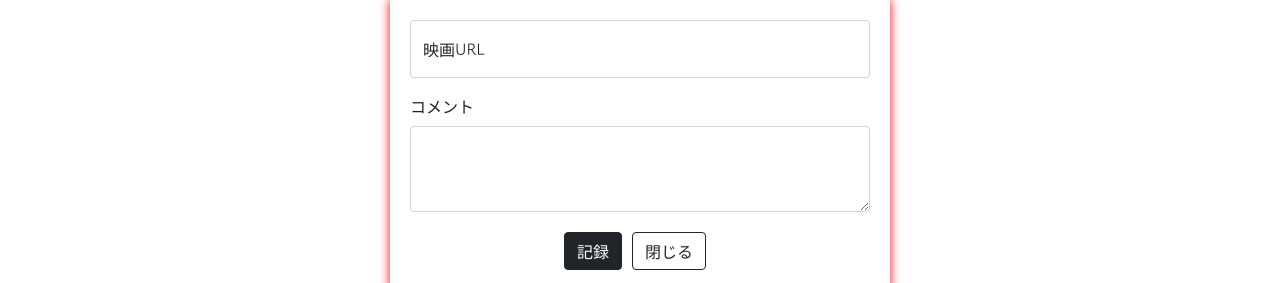
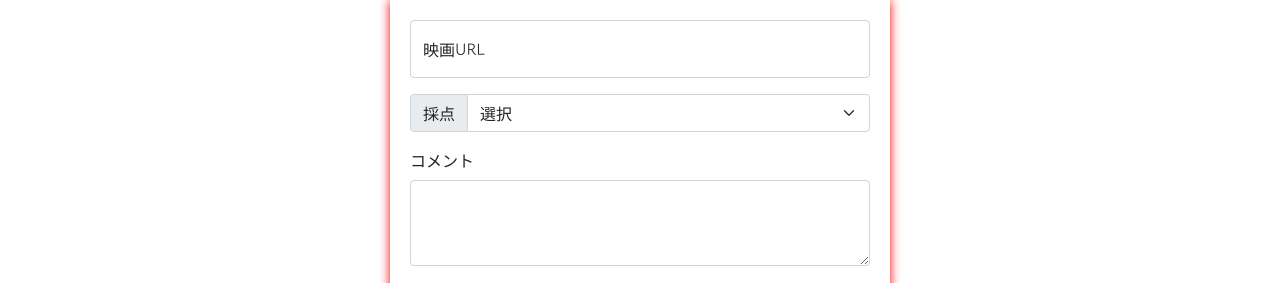
Before and after one commit to nori418/mypage, a plain HTML site: page index.html in a window 1280 px wide. Shown: the part 270-553 px from the top of the page. Drawn offline with nearby package versions, Linux system fonts and the light colour scheme.

Commit message:
Update index.html

```diff
--- a/index.html
+++ b/index.html
@@ -64,16 +64,16 @@
             margin: 20px auto 20px auto;
         }
 
-        .mypost{
-            width:500px;
-            margin:20px auto 20px auto;
+        .mypost {
+            width: 500px;
+            margin: 20px auto 20px auto;
             padding: 20px 20px 20px 20px;
 
             box-shadow: 0px 0px 10px 0px red;
 
         }
 
-        .mybtn{
+        .mybtn {
             display: flex;
             flex-direction: row;
             align-items: center;
@@ -83,7 +83,7 @@
 
         }
 
-        .mybtn > button{
+        .mybtn > button {
 
             margin-right: 10px;
         }
@@ -101,6 +101,17 @@
     <div class="form-floating mb-3">
         <input type="email" class="form-control" id="floatingInput" placeholder="name@example.com">
         <label for="floatingInput">映画URL</label>
+    </div>
+    <div class="input-group mb-3">
+        <label class="input-group-text" for="inputGroupSelect01">採点</label>
+        <select class="form-select" id="inputGroupSelect01">
+            <option selected>選択</option>
+            <option value="1">⭐️</option>
+            <option value="2">⭐️⭐️</option>
+            <option value="3">⭐️⭐️⭐️</option>
+            <option value="4">⭐️⭐️⭐⭐️</option>
+            <option value="5">⭐️⭐️⭐️⭐⭐</option>
+        </select>
     </div>
     <div class="mb-3">
         <label for="exampleFormControlTextarea1" class="form-label">コメント</label>
```
